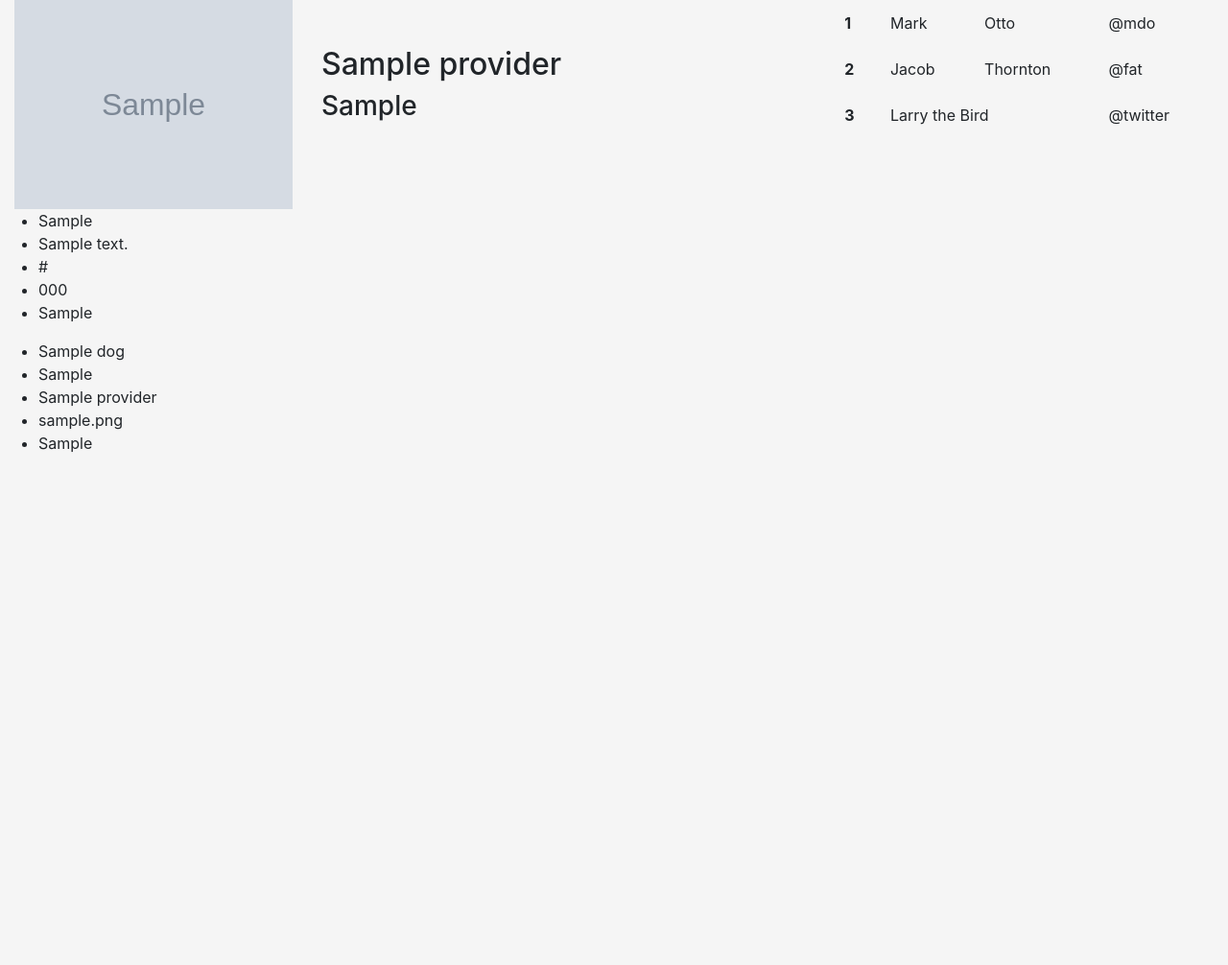
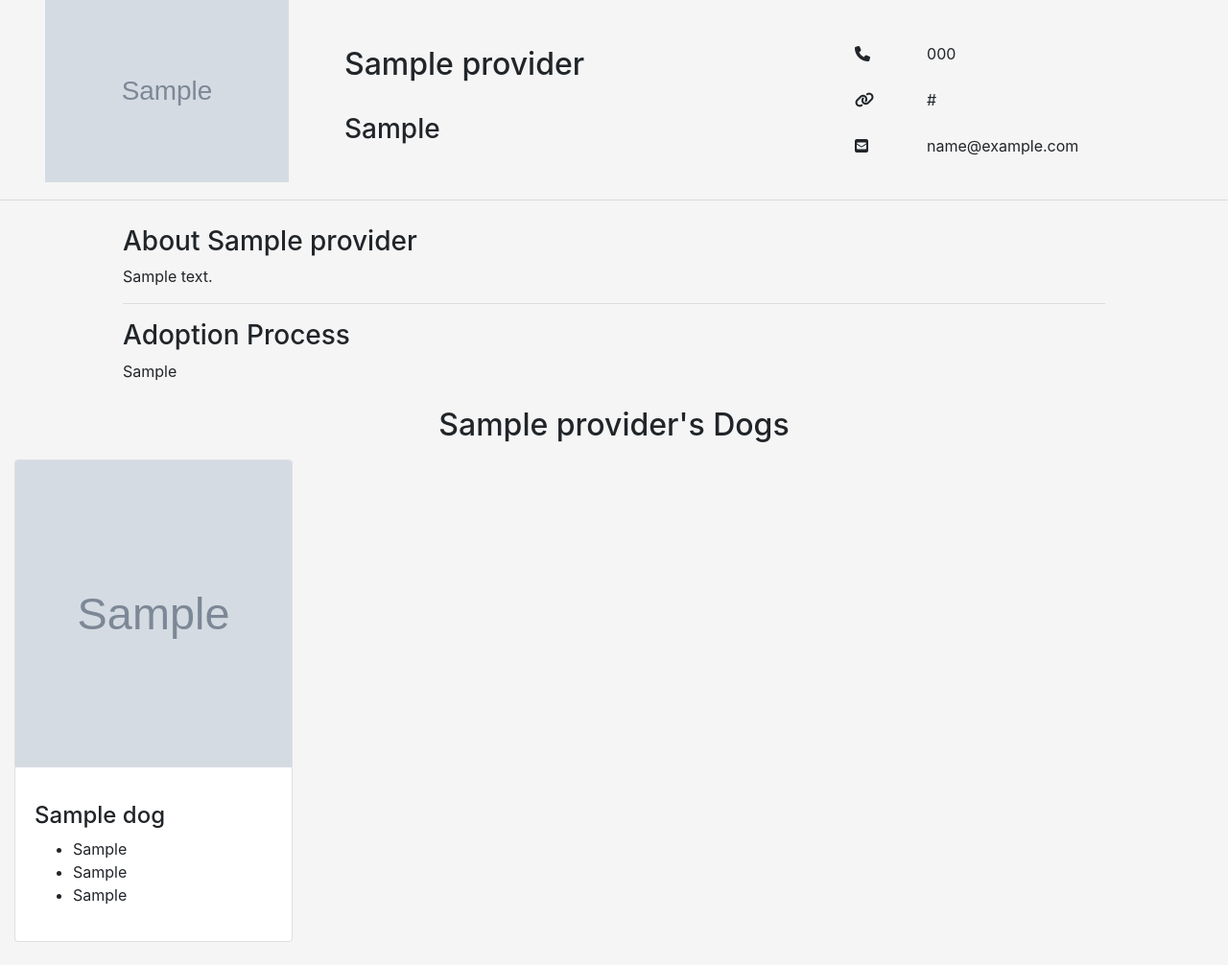
Before and after one commit to andrewjspivey/New_Best_Friend, a Django app: page /provider/1/ in a window 1280 px wide. Shown: the part 68-1074 px from the top of the page at 96% size. Before the commit the page ends 540 px from the top, so only its background shows below. Run offline with Django 3.2, Linux system fonts and the light colour scheme; tables that the repository leaves empty hold one stand-in row (values such as "Sample post"); grey boxes marked "Sample" are stand-in pictures; some libraries are stand-ins or nearby versions; some web fonts are replaced.

Commit message:
adds style to shelter profiles and adjusts shelter edit form

```diff
--- a/main_app/forms.py
+++ b/main_app/forms.py
@@ -68,6 +68,6 @@ class EditProviderForm(ModelForm):
     adoptionProcess = forms.CharField(max_length=500)
 
     class Meta:
-        model = User
-        fields = ['username', 'email', 'shelterName', 'location',
+        model = Provider
+        fields = ['shelterName', 'location',
         'description', 'phone', 'website', 'image', 'adoptionProcess']
--- a/main_app/static/css/styles.css
+++ b/main_app/static/css/styles.css
@@ -196,6 +196,30 @@ h2.show-name {
     font-size: 1.1rem !important;
 }
 
-#provider-title {
+#provider-title h2{
     margin-top: 3rem !important;
+    margin-bottom: 2rem !important;
+
 }
+
+#shelter-contact {
+    margin-top: 2rem !important;
+}
+
+#shelter-image {
+    max-width: 90% !important;
+    min-height: 90% !important;
+}
+
+.prov-grid {
+    margin-left: 2rem;
+}
+
+#shelter-info {
+    margin: 2% 10% 2% 10%;
+}
+
+#shelters-dogs {
+    text-align: center;
+    margin-bottom: 1rem;
+}
--- a/main_app/templates/base.html
+++ b/main_app/templates/base.html
@@ -12,7 +12,7 @@
     <link href="https://fonts.googleapis.com/css2?family=Itim&display=swap" rel="stylesheet">
     <link href="https://fonts.googleapis.com/css2?family=Amatic+SC:wght@700&family=Cute+Font&display=swap" rel="stylesheet">
     <link rel="stylesheet" href="https://unpkg.com/tachyons@4.12.0/css/tachyons.min.css"/>
-
+    <script src="https://kit.fontawesome.com/0b29b91a29.js" crossorigin="anonymous"></script>
     <!-- Optional JavaScript; choose one of the two! -->
 
     <!-- Option 1: jQuery and Bootstrap Bundle (includes Popper) -->
@@ -79,7 +79,7 @@
           </button>
         </div>
         <div class="modal-body">
-          Sign up as a common user or sign up your Shelter
+          Sign up as a common user or sign up your Shelter, create it's profile and list it's dogs
         </div>
         <div class="modal-footer" style="justify-content: center;">
             <a type="button" class="btn btn-primary" id="signup-link" data-dismiss="modal">Sign up</a>
--- a/main_app/templates/profile/prov_profile.html
+++ b/main_app/templates/profile/prov_profile.html
@@ -10,32 +10,27 @@
 <div class="prov-grid">
     <div class="container-fluid">
         <div class="row">
-            <div class="col">
-                <img src="{{ provider.image }}" alt="photo.jpg">
+            <div class="col-3">
+                <img id="shelter-image" src="{{ provider.image }}" alt="photo.jpg">
             </div>
             <div class="col-5" id="provider-title">
                 <h2>{{ provider.shelterName }}</h2>
                 <h3>{{ provider.location }}</h3>
             </div>
-            <div class="col-4">
-                <table class="table table-borderless">
+            <div class="col-4" id="contact-table">
+                <table class="table table-borderless" id="shelter-contact">
                     <tbody>
                       <tr>
-                        <th scope="row">1</th>
-                        <td>Mark</td>
-                        <td>Otto</td>
-                        <td>@mdo</td>
+                        <th scope="row"><i class="fas fa-phone"></i></th>
+                        <td>{{provider.phone}}</td>
                       </tr>
                       <tr>
-                        <th scope="row">2</th>
-                        <td>Jacob</td>
-                        <td>Thornton</td>
-                        <td>@fat</td>
+                        <th scope="row"><i class="fas fa-link"></i></th>
+                        <td>{{ provider.website }}</td>
                       </tr>
                       <tr>
-                        <th scope="row">3</th>
-                        <td colspan="2">Larry the Bird</td>
-                        <td>@twitter</td>
+                        <th scope="row"><i class="fas fa-envelope-square"></i></th>
+                        <td>{{provider.user.email}}</td>
                       </tr>
                     </tbody>
                   </table>
@@ -46,32 +41,44 @@
 
 </div>
 
+<hr>
 
 
 
+    <div id="shelter-info">
+        <h3>About {{ provider.shelterName }}</h3>
+        {{provider.description}}
+        <hr>
+        <h3>Adoption Process</h3>
+        {{provider.adoptionProcess}}
+    </div>
 
-    <div>
-        <ul>
-            <li>{{provider.location}}</li>
-            <li>{{provider.description}}</li>
-            <li>{{provider.website}}</li>
-            <li>{{provider.phone}}</li>
-            <li>{{provider.adoptionProcess}}</li>
-        </ul>
-    </div>
-    <div>
-        <ul>
+    <h2 id="shelters-dogs">{{ provider.shelterName }}'s Dogs</h2>
+
+    <div class="container-fluid" id="dog-card-container">
+        <div class="row row-cols-1 row-cols-md-4">
             {% for dog in dogs %}
             {% if dog.provider == provider %}
-                <li>{{ dog.name }}</li>
-                <li>{{ dog.breed }}</li>
-                <li>{{ dog.provider.shelterName }}</li>
-                <li>{{ dog.image }}</li>
-                <li>{{ dog.story }}</li>
-            {% endif%}
+                <div class="col mb-4">
+                    <div class="card">
+                        <a href="{% url 'dog_show' dog.id %}">
+                            <img src="{{ dog.image }}" class="card-img-top" alt="image.jpg">
+                        </a>
+                        <div class="card-body">
+                            <p class="card-text">
+                                <h4>{{ dog.name }}</h4>
+                                <ul>
+                                    <li>{{ dog.age }}</li>
+                                    <li>{{ dog.breed }}</li>
+                                    <li>{{ dog.location }}</li>
+                                </ul>
+                            </p>
+                        </div>
+                    </div>
+                </div>
+            {% endif %}
             {% endfor %}
-        </ul>
+        </div>
     </div>
 
-
 {% endblock %}
--- a/main_app/views.py
+++ b/main_app/views.py
@@ -71,15 +71,7 @@ def edit_provider(request, provider_id):
             edit_form.save()
             return redirect('home')
     else:
-        edit_form = EditProviderForm(initial={
-            'shelterName': provider.shelterName,
-            'location': provider.location,
-            'description': provider.description,
-            'phone': provider.phone,
-            'website': provider.website,
-            'image': provider.image,
-            'adoptionProcess': provider.adoptionProcess,
-        })
+        edit_form = EditProviderForm()
         context = {
             'provider': provider,
             'edit_form': edit_form
@@ -89,7 +81,15 @@ def edit_provider(request, provider_id):
 
 def edit_provider_form(request, provider_id):
     provider = Provider.objects.get(id=provider_id)
-    edit_form = EditProviderForm()
+    edit_form = EditProviderForm(initial={
+        'shelterName': provider.shelterName,
+        'location': provider.location,
+        'description': provider.description,
+        'phone': provider.phone,
+        'website': provider.website,
+        'image': provider.image,
+        'adoptionProcess': provider.adoptionProcess,
+    })
     context = {
         "provider": provider,
         "edit_form": edit_form,
```
